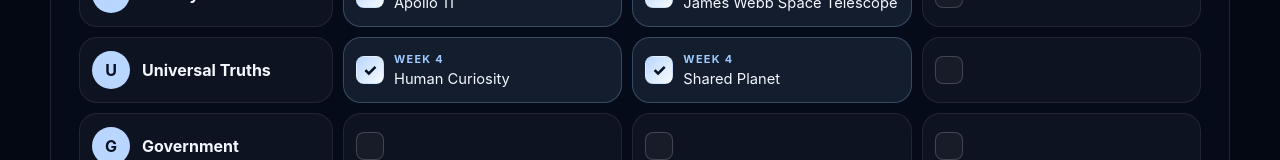
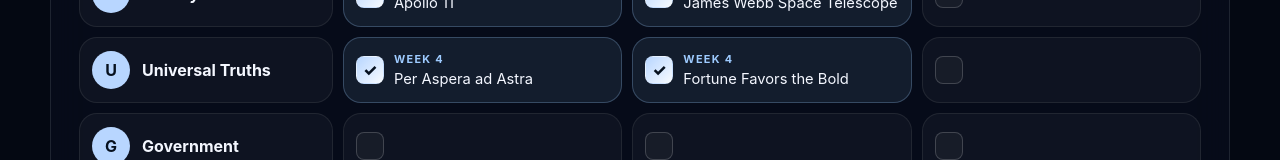
Before and after one commit to RudyN991/langwebsite, a React (Vite) app: page / in a window 1280 px wide. Shown: the part 1876-2036 px from the top of the page. Built offline with nearby package versions, Linux system fonts and the light colour scheme.

Commit message:
Rename universal truths checklist entries

```diff
--- a/src/App.tsx
+++ b/src/App.tsx
@@ -39,8 +39,8 @@ const checklistRows = [
     letter: "U",
     label: "Universal Truths",
     weeks: [
-      { title: "Human Curiosity", complete: true, weekLabel: "Week 4" },
-      { title: "Shared Planet", complete: true, weekLabel: "Week 4" },
+      { title: "Per Aspera ad Astra", complete: true, weekLabel: "Week 4" },
+      { title: "Fortune Favors the Bold", complete: true, weekLabel: "Week 4" },
       { title: "", complete: false },
     ],
   },
```
